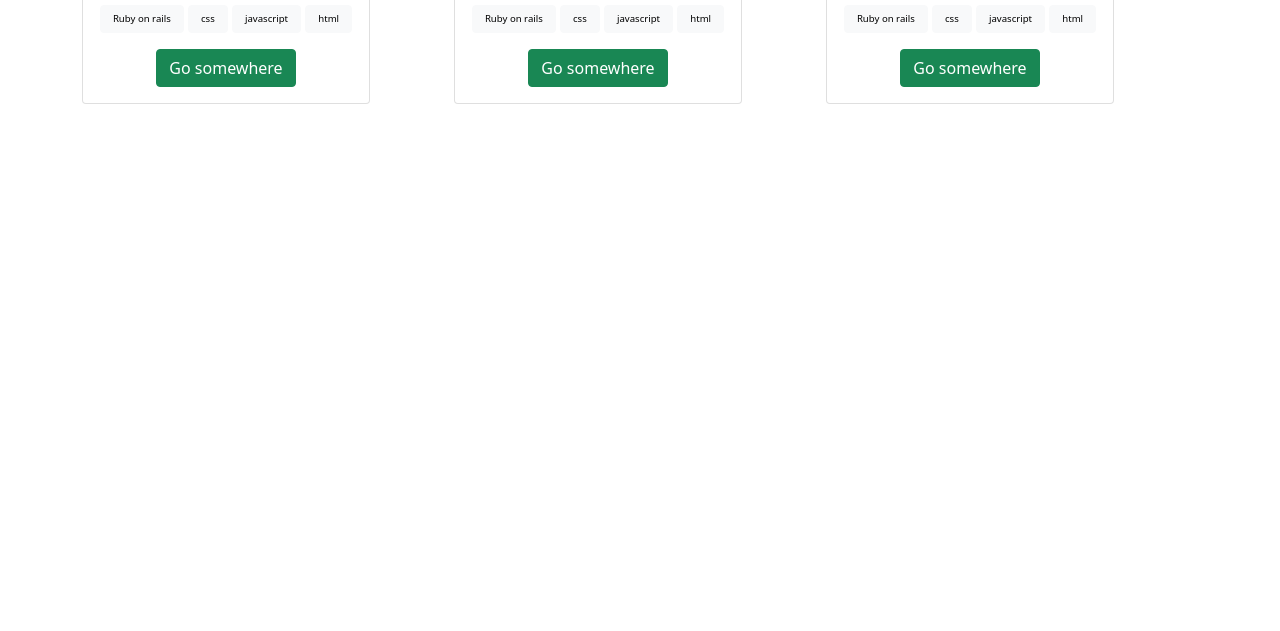
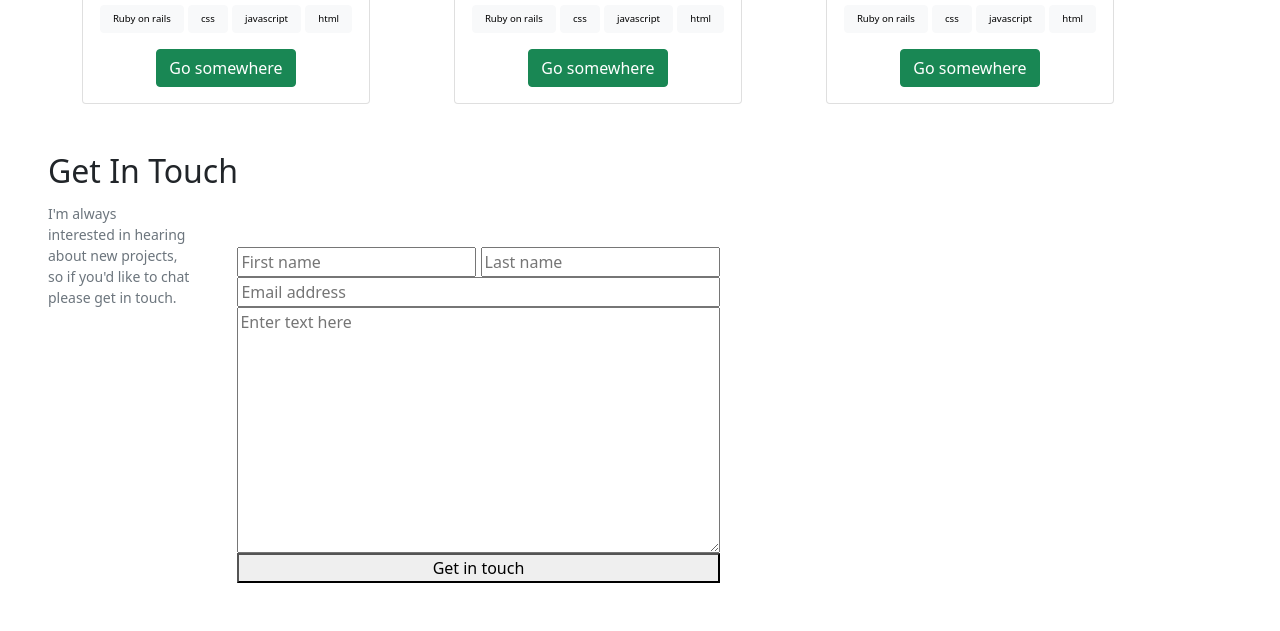
Before and after one commit to brainconnect93/Bootstrap-portfolio, a plain HTML site: page index.html in a window 1280 px wide. Shown: the part 1778-2409 px from the top of the page. Before the commit the page ends 1930 px from the top, so only its background shows below. Drawn offline with Linux system fonts and the light colour scheme.

Commit message:
added contact section

```diff
--- a/index.html
+++ b/index.html
@@ -142,38 +142,29 @@
             </div>
         </div>
     </section>
-  <!--  <div class="header">
-        <h1>My Recent Works</h1>
-    </div>
-    <div class=" d-flex  flex-row g-3 justify-content-center">
-        <div class="col-xs-6 col-md-2">
-                <img class="" src="images/Img-Plaholder.svg" alt="brown bg-image">
-                <div class="caption">
-                  <h4>Multi-Post Stories Gain+Glory</h4>
-                  <p>...</p>
-                  <a href="#" class="btn btn-success" role="button">Button</a>
+
+    <section class="d-flex flex-column justify-content-center aligns-items-center px-5" aria-label="Contact-section">
+        <h2 class="contact-form-title">Get In Touch</h2>
+        <div class="d-flex flex-row ">
+            <div class="form-text">
+            <p>
+                I'm always <br>interested in hearing <br>about new projects,<br>
+                so if you'd like to chat <br>please get in touch.
+            </p>
+
+            </div>
+            <div class="form-inputs d-flex flex-column  p-5">
+            <div class="form-input-names">
+                <input name="name" type="text" placeholder="First name" maxlength="30" required>
+                <input name="name" type="text" placeholder="Last name" maxlength="30" required>
+
+            </div>
+            <input name="email" type="email" placeholder="Email address" maxlength="30" required>
+            <textarea name="message" id="messageID" cols="30" rows="10" placeholder="Enter text here" maxlength="500" required></textarea>
+            <button type="submit" class="getintouchbtn">Get in touch</button>
             </div>
         </div>
-
-        <div class="col-xs-6 col-md-2">
-            <img src="images/Img-Plaholder.svg" alt="brown bg-image">
-            <div class="caption">
-              <h4>Multi-Post Stories Gain+Glory</h4>
-              <p>...</p>
-              <a href="#" class="btn btn-success" role="button">Button</a>
-        </div>
-        </div>
-
-        <div class="col-xs-6 col-md-2 ">
-                <img src="images/Img-Plaholder.svg" alt="brown bg-image">
-                <div class="caption">
-                  <h4>Multi-Post Stories Gain+Glory</h4>
-                  <p>...</p>
-                  <a href="#" class="btn btn-success" role="button">Button</a>
-                </div>
-        </div>
-    </div>
--->
+      </section>
 
 
     <script src="./bootstrap/js/bootstrap.js"></script>
```
